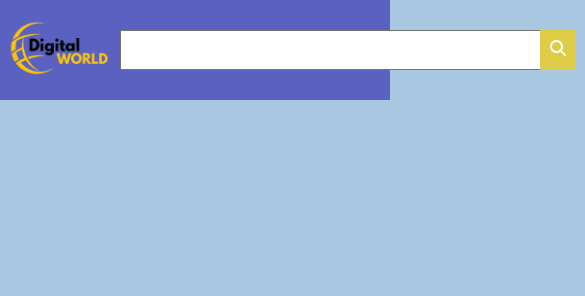
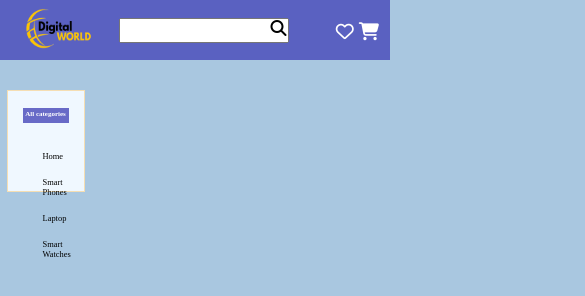
Before and after one commit to Itxadii161/task05-html-css-responsive-product-catalogue-website, a plain HTML site: page index.html in a window 390 px wide. Shown: the top 296 px of the page, 585 px wide, since content can reach past the window. Drawn offline with Linux system fonts and the light colour scheme.

Commit message:
Home categories updated

```diff
--- a/index.html
+++ b/index.html
@@ -13,8 +13,22 @@
         <div class="input">
             <input type="search" name="search" id="search" > <i id="i" class="fa-solid fa-magnifying-glass"></i>
         </div>
-       <div class="cart"> <i class="fa-regular fa-heart" style="color: #ffffff;"></i>
+       <div class="cart">
+        <i class="fa-regular fa-heart" style="color: #ffffff;"></i>
         <i class="fa-solid fa-cart-shopping" style="color: #ffffff;"></i></div>
     </nav>
+    <!-- Home -->
+     <div class="home">
+        <div class="categories">
+            <h2>All categories</h2>
+            <ul>
+                <li><a href="">Home</a></li>
+                <li><a href="">Smart Phones</a></li>
+                <li><a href="">Laptop</a></li>
+                <li><a href="">Smart Watches</a></li>
+            </ul>
+        </div>
+        <div class="laptop-images"></div>
+     </div>
 </body>
 </html>
--- a/style.css
+++ b/style.css
@@ -44,7 +44,7 @@ input{
     cursor: pointer;
 }
  /* small size or mobile screen */
-@media(max-width:100px){
+@media(max-width:100px) {
     nav{
         height: 80px;
     }
@@ -67,6 +67,87 @@ input{
     }
     .cart i{
         padding-left: 7px;
-        font-size:x-large;
+        font-size: medium;
     }
+
 }
+/* for mobile */
+@media(max-width:400px){
+
+        nav{
+            height: 60px;
+            width: 100%;
+        }
+        #logo{
+            width: 80px;
+            height: 90px;
+        }
+        input{
+            width: 170px;
+            height: 25px;
+            margin-top: 3px;
+        }
+        #i{
+            background-color: transparent;
+            color: black;
+            padding-top: 5px;
+            margin-left: -28px;
+        }
+        .cart{
+            padding: 0px 15px;
+            margin-right: 10px;
+            width: 15px;
+            height: 15px;
+        }
+        .cart i{
+            padding-left: 5px;
+            font-size:large;
+        }
+        /* Home */
+        .home{
+            margin: 20px 0;
+        }
+        .categories{
+            padding: 5px;
+            height: 70px;
+        }
+        .categories h2{
+            font-size: 7px;
+            padding: 2px;
+            margin-top: 2px;
+        }
+        .categories li{
+            padding: 2px 0;
+            font-size: 1vh;
+        }
+}
+                              /* Home */
+
+
+        .home{
+            display: grid;
+            grid-template-columns: 20% 75%;
+            margin: 30px 0;
+            justify-content: space-evenly;
+        }
+        .categories{
+            background-color: aliceblue;
+            border: 1px solid wheat;
+            padding: 15px;
+        }
+        .categories h2{
+            color: white;
+            background-color: rgba(71,73,186,0.804);
+            text-align: center;
+            padding-bottom: 5px;
+            margin-bottom: 20px;
+        }
+        .categories li{
+            list-style-type: none;
+            padding: 8px 0;
+            padding-left: 20px;
+        }
+        .categories li a{
+            text-decoration: none;
+            color: black;
+        }
```
